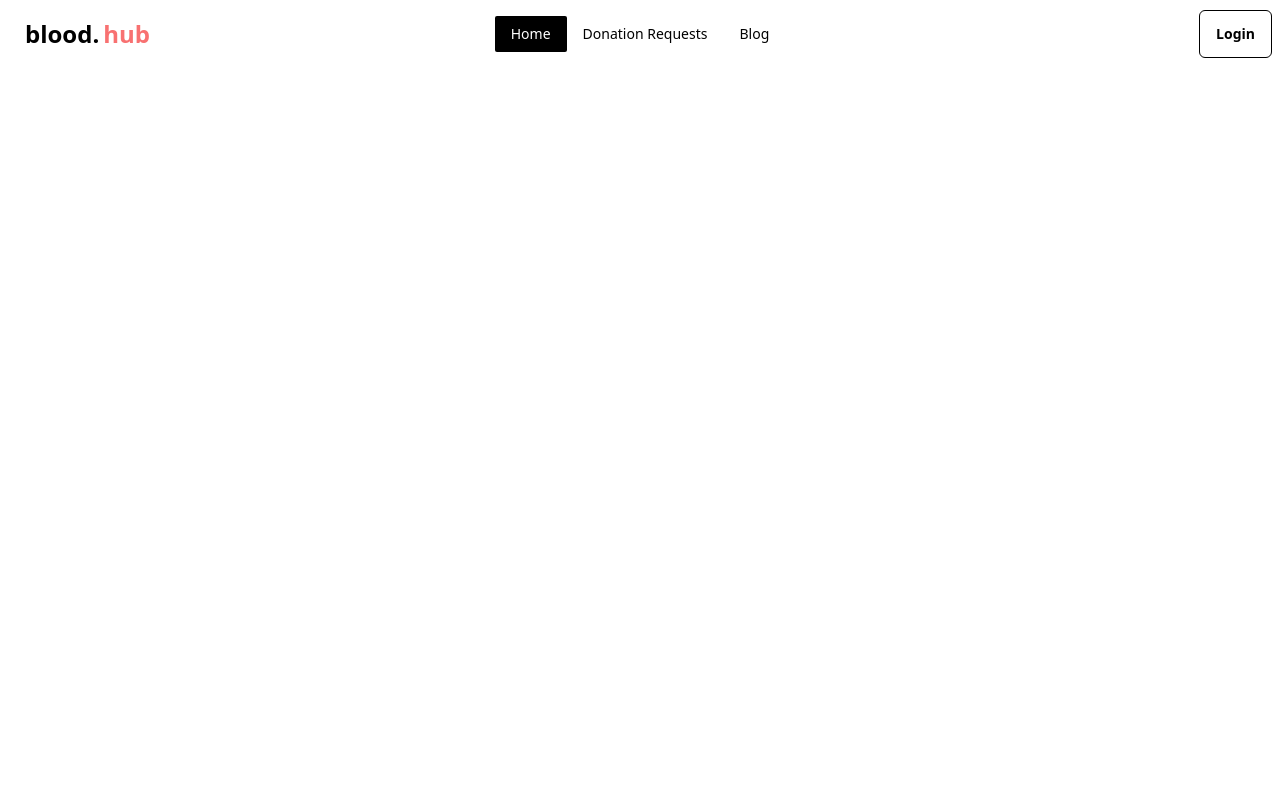
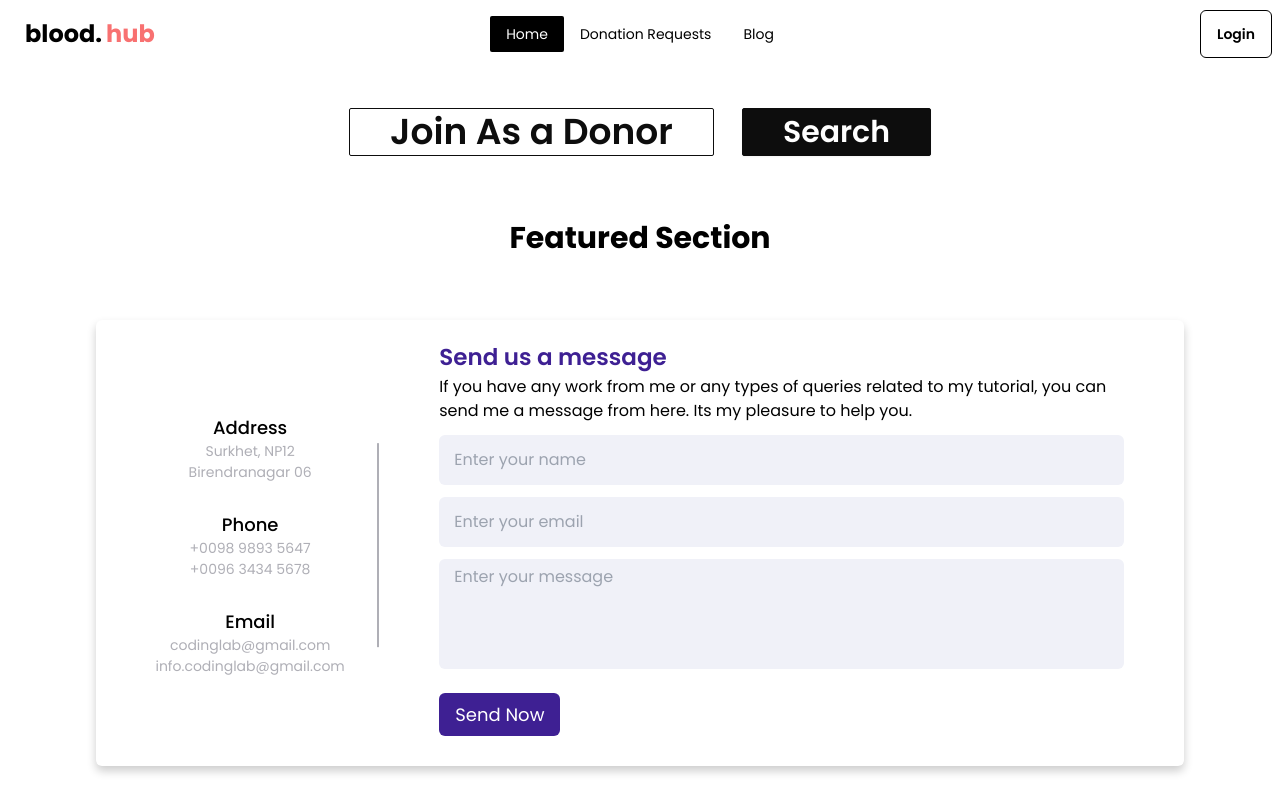
Before and after one commit to deXcoder9/blood-hub, a React (Vite) app: page / in a window 1280 px wide. Built offline with nearby package versions, Linux system fonts and the light colour scheme; no server answers.

Commit message:
dashboard created and admin dahshoard touched

```diff
--- a/src/hooks/use user data/useUserdata.jsx
+++ b/src/hooks/use user data/useUserdata.jsx
@@ -8,7 +8,7 @@ const useUserdata = () => {
     const {data: userData , refetch} = useQuery({
         queryKey: ['user', userInfo?.email],
         queryFn: async () => {
-           const res  = await axiosSecure.get(`/users?email=${userInfo?.email}`)
+           const res  = await axiosSecure.get(`/users/?email=${userInfo?.email}`)
            return res.data
         }
     })
--- a/src/layout/Body.jsx
+++ b/src/layout/Body.jsx
@@ -1,15 +1,20 @@
-import { Outlet } from "react-router-dom";
+
+import ContactUs from "../pages/home page/contact us/ContactUs";
+import Featured from "../pages/home page/featured sec/Featured";
+import Heading from "../pages/home page/heading/Heading";
 import Navbar from "../shared/navbar/Navbar";
 // import Footer from "../shared/footer/Footer";
 
-const body = () => {
+const Body = () => {
     return (
         <>
         <Navbar></Navbar>
-        <Outlet />
         {/* <Footer></Footer> */}
+        <Heading></Heading>
+        <Featured></Featured>
+        <ContactUs></ContactUs>
         </>
     );
 };
 
-export default body;
+export default Body;
--- a/src/pages/authentication/signup/Signup.jsx
+++ b/src/pages/authentication/signup/Signup.jsx
@@ -7,7 +7,7 @@ import useAxiosPublic from "../../../hooks/axios public/useAxiosPublic";
 const Signup = () => {
   const {createUser, updateUserProfile} = useAuth()
   const axiosPublic = useAxiosPublic()
-  const navigate = useNavigate()
+  // const navigate = useNavigate()
 
   const {
     register,
@@ -19,7 +19,8 @@ const Signup = () => {
     // console.log(data);
     const formData ={
       ...data,
-      status: "active"
+      status: "active",
+      role:"donor"
     }
 
     console.log(formData);
--- /dev/null
+++ b/src/pages/dashboard/Dashboard.jsx
@@ -0,0 +1,54 @@
+import { Link, NavLink, Outlet } from "react-router-dom";
+
+
+const Dashboard = () => {
+
+    const role = "admin";
+
+    return (
+        <div className="flex">
+            <div>
+        <Link to="/dashboard/profile">
+        <button className="btn">Pfp</button>
+        </Link>
+                {/* a d m i n */}
+        {
+            role ==="admin"  && <div>
+                <ul className="bg-gray-400 pl-10 pr-7 space-y-3">
+                    <li>
+                    <NavLink to="/adminhome">
+                        Home
+                    </NavLink>
+                    </li>
+                    <li>
+                    <NavLink to="/dashboard/all-users">
+                        Total Users
+                    </NavLink>
+                    </li>
+                    <li>
+                    <NavLink to="/totaldonationrequests">
+                        Total Donation Requests
+                    </NavLink>
+                    </li>
+                </ul>
+
+            </div>
+
+
+        }
+        {/* d o n o  r */}
+        {
+            role === "donor" && <p> im donor</p>
+        }
+        {
+            role === "volunteer" && <p> Im volunteer </p>
+        }
+            </div>
+            <div>
+                <Outlet />
+            </div>
+        </div>
+    );
+};
+
+export default Dashboard;
--- /dev/null
+++ b/src/pages/home page/contact us/ContactUs.jsx
@@ -0,0 +1,50 @@
+import "./contact us.css"
+
+const ContactUs = () => {
+    return (
+        <div className="container mx-auto ">
+        <div className="content">
+          <div className="left-side">
+            <div className="address details">
+              <i className="fas fa-map-marker-alt"></i>
+              <div className="topic">Address</div>
+              <div className="text-one">Surkhet, NP12</div>
+              <div className="text-two">Birendranagar 06</div>
+            </div>
+            <div className="phone details">
+              <i className="fas fa-phone-alt"></i>
+              <div className="topic">Phone</div>
+              <div className="text-one">+0098 9893 5647</div>
+              <div className="text-two">+0096 3434 5678</div>
+            </div>
+            <div className="email details">
+              <i className="fas fa-envelope"></i>
+              <div className="topic">Email</div>
+              <div className="text-one">codinglab@gmail.com</div>
+              <div className="text-two">info.codinglab@gmail.com</div>
+            </div>
+          </div>
+          <div className="right-side">
+            <div className="topic-text">Send us a message</div>
+            <p>If you have any work from me or any types of queries related to my tutorial, you can send me a message from here. Its my pleasure to help you.</p>
+            <form action="#">
+              <div className="input-box">
+                <input type="text" placeholder="Enter your name" />
+              </div>
+              <div className="input-box">
+                <input type="text" placeholder="Enter your email" />
+              </div>
+              <div className="input-box message-box">
+                <textarea placeholder="Enter your message"></textarea>
+              </div>
+              <div className="button">
+                <input type="button" value="Send Now" />
+              </div>
+            </form>
+          </div>
+        </div>
+      </div>
+    );
+};
+
+export default ContactUs;
--- /dev/null
+++ b/src/pages/home page/contact us/contact us.css
@@ -0,0 +1,143 @@
+/* Google Font CDN Link */
+@import url('https://fonts.googleapis.com/css2?family=Poppins:wght@200;300;400;500;600;700&display=swap');
+*{
+  margin: 0;
+  padding: 0;
+  box-sizing: border-box;
+  font-family: "Poppins" , sans-serif;
+}
+
+.container{
+  width: 85%;
+  background: #fff;
+  border-radius: 6px;
+  padding: 20px 60px 30px 40px;
+  box-shadow: 0 5px 10px rgba(0, 0, 0, 0.2);
+}
+.container .content{
+  display: flex;
+  align-items: center;
+  justify-content: space-between;
+}
+.container .content .left-side{
+  width: 25%;
+  height: 100%;
+  display: flex;
+  flex-direction: column;
+  align-items: center;
+  justify-content: center;
+  margin-top: 15px;
+  position: relative;
+}
+.content .left-side::before{
+  content: '';
+  position: absolute;
+  height: 70%;
+  width: 2px;
+  right: -15px;
+  top: 50%;
+  transform: translateY(-50%);
+  background: #afafb6;
+}
+.content .left-side .details{
+  margin: 14px;
+  text-align: center;
+}
+.content .left-side .details i{
+  font-size: 30px;
+  color: #3e2093;
+  margin-bottom: 10px;
+}
+.content .left-side .details .topic{
+  font-size: 18px;
+  font-weight: 500;
+}
+.content .left-side .details .text-one,
+.content .left-side .details .text-two{
+  font-size: 14px;
+  color: #afafb6;
+}
+.container .content .right-side{
+  width: 75%;
+  margin-left: 75px;
+}
+.content .right-side .topic-text{
+  font-size: 23px;
+  font-weight: 600;
+  color: #3e2093;
+}
+.right-side .input-box{
+  height: 50px;
+  width: 100%;
+  margin: 12px 0;
+}
+.right-side .input-box input,
+.right-side .input-box textarea{
+  height: 100%;
+  width: 100%;
+  border: none;
+  outline: none;
+  font-size: 16px;
+  background: #F0F1F8;
+  border-radius: 6px;
+  padding: 0 15px;
+  resize: none;
+}
+.right-side .message-box{
+  min-height: 110px;
+}
+.right-side .input-box textarea{
+  padding-top: 6px;
+}
+.right-side .button{
+  display: inline-block;
+  margin-top: 12px;
+}
+.right-side .button input[type="button"]{
+  color: #fff;
+  font-size: 18px;
+  outline: none;
+  border: none;
+  padding: 8px 16px;
+  border-radius: 6px;
+  background: #3e2093;
+  cursor: pointer;
+  transition: all 0.3s ease;
+}
+.button input[type="button"]:hover{
+  background: #5029bc;
+}
+
+@media (max-width: 950px) {
+  .container{
+    width: 90%;
+    padding: 30px 40px 40px 35px ;
+  }
+  .container .content .right-side{
+   width: 75%;
+   margin-left: 55px;
+}
+}
+@media (max-width: 820px) {
+  .container{
+    margin: 40px 0;
+    height: 100%;
+  }
+  .container .content{
+    flex-direction: column-reverse;
+  }
+ .container .content .left-side{
+   width: 100%;
+   flex-direction: row;
+   margin-top: 40px;
+   justify-content: center;
+   flex-wrap: wrap;
+ }
+ .container .content .left-side::before{
+   display: none;
+ }
+ .container .content .right-side{
+   width: 100%;
+   margin-left: 0;
+ }
+}
--- /dev/null
+++ b/src/pages/home page/featured sec/Featured.jsx
@@ -0,0 +1,10 @@
+
+const Featured = () => {
+    return (
+        <div className="text-center my-16">
+            <h1 className="text-3xl font-extrabold ">Featured Section</h1>
+        </div>
+    );
+};
+
+export default Featured;
--- /dev/null
+++ b/src/pages/home page/heading/Heading.jsx
@@ -0,0 +1,16 @@
+import { Link } from "react-router-dom";
+
+const Heading = () => {
+  return (
+    <div className="flex justify-center items-center my-10 space-x-7 ">
+      <Link to="/signup">
+        <button className="btn text-4xl btn-primary btn-outline px-10">
+          Join As a Donor{" "}
+        </button>
+      </Link>
+      <button className="btn btn-primary text-3xl px-10">Search</button>
+    </div>
+  );
+};
+
+export default Heading;
--- a/src/pages/profile page/Profile.jsx
+++ b/src/pages/profile page/Profile.jsx
@@ -12,6 +12,7 @@ const Profile = () => {
 
     }
 
+    console.log(userData)
 
     return (
         <div className=" grid place-items-center mt-20">
--- a/src/shared/navbar/Navbar.jsx
+++ b/src/shared/navbar/Navbar.jsx
@@ -85,6 +85,11 @@ const Navbar = () => {
                   Profile
                 </Link>
               </li>
+              <li>
+                <Link to="/dashboard">
+                Dashboard
+                </Link>
+              </li>
               <li onClick={handleLogOut}>
                 <a>Logout</a>
               </li>
```
Also changed, not shown: src/pages/admin pages/AllUsers.jsx (added, +78 -0 lines), src/routes/Routes.jsx (+19 -8 lines).
